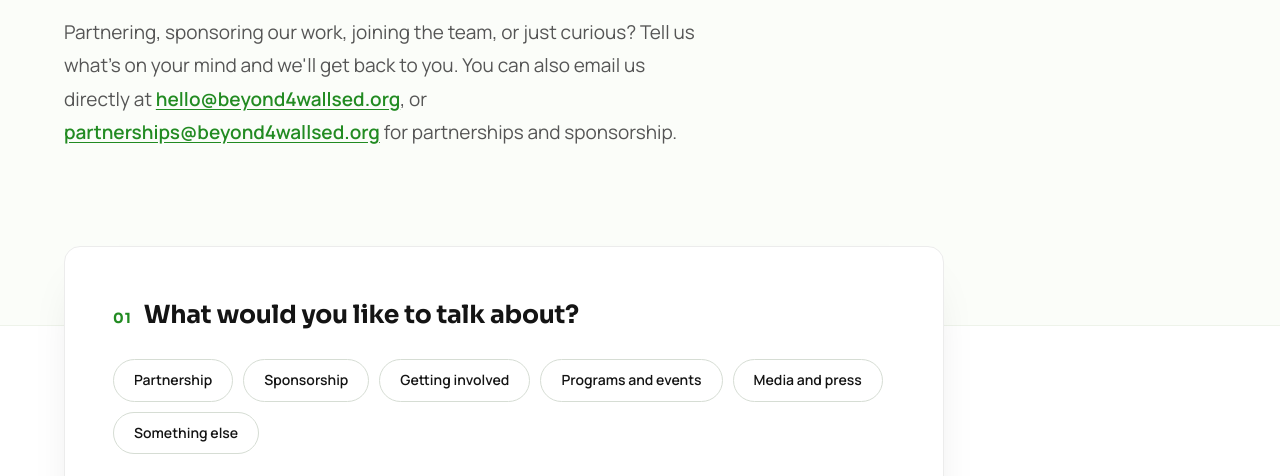
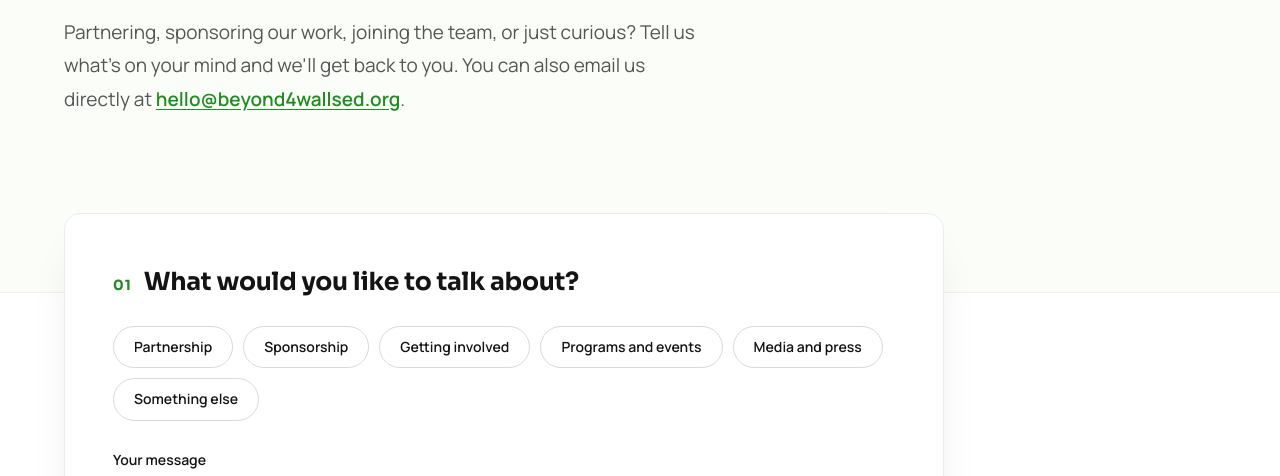
Before and after one commit to demmy-dav/beyond4walls, a plain HTML site: page contact.html in a window 1280 px wide. Shown: the part 292-768 px from the top of the page. Drawn offline with Linux system fonts and the light colour scheme.

Commit message:
Send all contact-form email to hello@beyond4wallsed.org (#4)
Partnership and sponsorship messages on the contact form were routed to
partnerships@beyond4wallsed.org. Every topic now goes to
hello@beyond4wallsed.org:

- contact.html: drop the data-inbox overrides on the Partnership and
  Sponsorship topics, and the partnerships@ mailto link in the page intro.
- main.js: drop the per-topic inbox lookup; the contact form now uses the
  form kit's default inbox (hello@).

Every other address on the site was already hello@beyond4wallsed.org.

Co-authored-by: demmy-dav <demmyakiode5@gmail.com>
Co-authored-by: Claude Opus 5.5 <noreply@anthropic.com>

```diff
--- a/contact.html
+++ b/contact.html
@@ -49,7 +49,7 @@
       <div class="container page-hero__inner">
         <p class="eyebrow eyebrow--orange">Contact</p>
         <h1 id="contact-title" class="page-hero__title">Let's talk</h1>
-        <p class="page-hero__lede">Partnering, sponsoring our work, joining the team, or just curious? Tell us what's on your mind and we'll get back to you. You can also email us directly at <a class="text-link" href="mailto:hello@beyond4wallsed.org">hello@beyond4wallsed.org</a>, or <a class="text-link" href="mailto:partnerships@beyond4wallsed.org">partnerships@beyond4wallsed.org</a> for partnerships and sponsorship.</p>
+        <p class="page-hero__lede">Partnering, sponsoring our work, joining the team, or just curious? Tell us what's on your mind and we'll get back to you. You can also email us directly at <a class="text-link" href="mailto:hello@beyond4wallsed.org">hello@beyond4wallsed.org</a>.</p>
       </div>
     </section>
 
@@ -66,9 +66,8 @@
             <legend class="part-head"><span class="part-head__num">01</span> What would you like to talk about?</legend>
             <div class="choice choice--topics">
               <div class="choice__row">
-                <!-- data-inbox routes that topic to another address; topics without it go to hello@ -->
-                <label class="pill"><input type="radio" name="topic" value="Partnership" data-topic="partner" data-inbox="partnerships@beyond4wallsed.org" required><span>Partnership</span></label>
-                <label class="pill"><input type="radio" name="topic" value="Sponsorship" data-topic="sponsor" data-inbox="partnerships@beyond4wallsed.org"><span>Sponsorship</span></label>
+                <label class="pill"><input type="radio" name="topic" value="Partnership" data-topic="partner" required><span>Partnership</span></label>
+                <label class="pill"><input type="radio" name="topic" value="Sponsorship" data-topic="sponsor"><span>Sponsorship</span></label>
                 <label class="pill"><input type="radio" name="topic" value="Getting involved" data-topic="involved"><span>Getting involved</span></label>
                 <label class="pill"><input type="radio" name="topic" value="Programs and events" data-topic="programs"><span>Programs and events</span></label>
                 <label class="pill"><input type="radio" name="topic" value="Media and press" data-topic="media"><span>Media and press</span></label>
--- a/main.js
+++ b/main.js
@@ -360,11 +360,6 @@ const formKit = (function () {
   if (preset) preset.checked = true;
 
   formKit.handleSubmit(form, {
-    // Partnership and sponsorship topics name their own inbox in contact.html
-    inbox: () => {
-      const picked = form.querySelector('input[name="topic"]:checked');
-      return (picked && picked.dataset.inbox) || 'hello@beyond4wallsed.org';
-    },
     payload: (data) => ({
       _subject: `Website message: ${data.get('topic')} (from ${data.get('name')})`,
       _replyto: data.get('email'),
```
